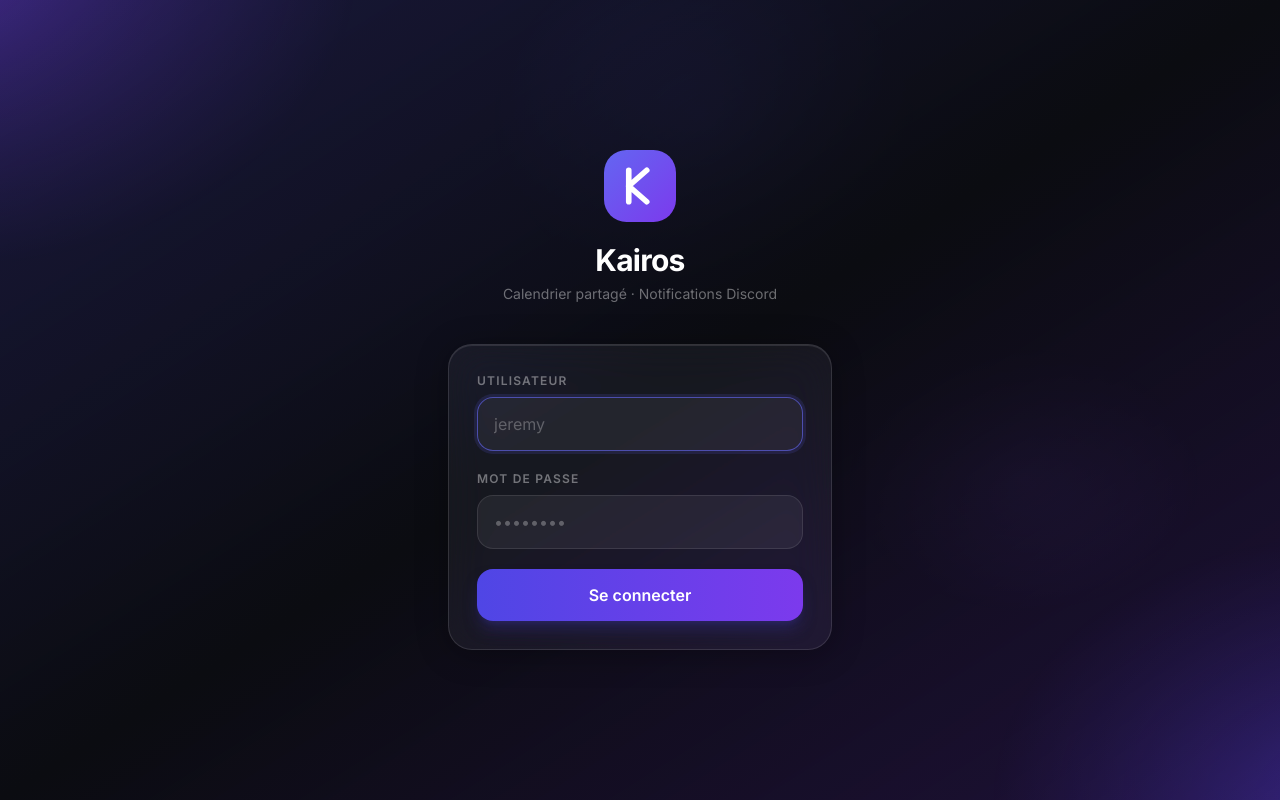
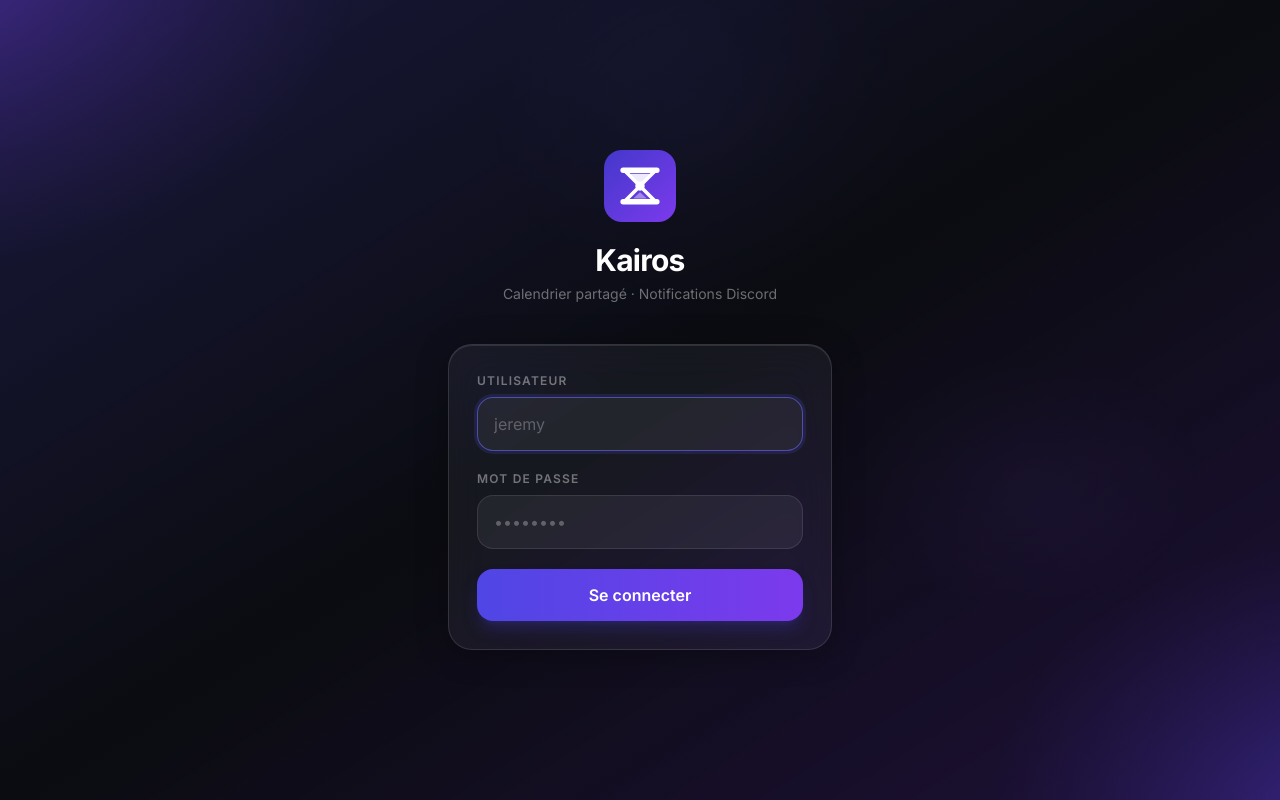
Before and after one commit to jeremy-nowak/kairos, a Next.js app: page / in a window 1280 px wide. Built offline with nearby package versions, Linux system fonts and the light colour scheme.

Commit message:
Style: couleurs

```diff
--- a/app/calendar/CalendarView.tsx
+++ b/app/calendar/CalendarView.tsx
@@ -15,9 +15,9 @@ interface CalendarViewProps {
 function getEventColor(event: Event): string {
   if (event.assigned_to) {
     const people = event.assigned_to.split(',').filter(Boolean)
-    if (people.length >= 2) return '#8b5cf6'       // les deux → violet
-    if (people[0] === 'jeremy')  return '#6366f1'  // Jérémy → indigo
-    if (people[0] === 'tatiana') return '#f43f5e'  // Tatiana → rose
+    if (people.length >= 2) return '#e879f9'       // les deux → fuchsia
+    if (people[0] === 'jeremy')  return '#818cf8'  // Jérémy → indigo clair
+    if (people[0] === 'tatiana') return '#fb7185'  // Tatiana → rose clair
   }
   switch (event.created_by.toLowerCase()) {
     case 'tatiana': return '#f43f5e'
--- a/app/events/EventList.tsx
+++ b/app/events/EventList.tsx
@@ -7,8 +7,8 @@ import { EventModal } from '@/components/EventModal'
 function getAccentColor(assignedTo: string | null): string | null {
   if (!assignedTo) return null
   const people = assignedTo.split(',').filter(Boolean)
-  if (people.length >= 2) return '#8b5cf6'
-  return people[0] === 'jeremy' ? '#6366f1' : '#f43f5e'
+  if (people.length >= 2) return '#e879f9'   // fuchsia vif — les deux
+  return people[0] === 'jeremy' ? '#818cf8' : '#fb7185'  // indigo clair / rose clair
 }
 
 function formatDate(dateStr: string): string {
--- a/app/page.tsx
+++ b/app/page.tsx
@@ -42,12 +42,17 @@ export default function LoginPage() {
             <svg width="72" height="72" viewBox="0 0 32 32" fill="none" xmlns="http://www.w3.org/2000/svg">
               <defs>
                 <linearGradient id="login-g" x1="0" y1="0" x2="32" y2="32" gradientUnits="userSpaceOnUse">
-                  <stop stopColor="#6366f1" />
+                  <stop stopColor="#4338ca" />
                   <stop offset="1" stopColor="#7c3aed" />
                 </linearGradient>
               </defs>
-              <rect width="32" height="32" rx="10" fill="url(#login-g)" />
-              <path d="M11 9v14M11 16l8-7M11 16l8 7" stroke="white" strokeWidth="2.5" strokeLinecap="round" strokeLinejoin="round" />
+              <rect width="32" height="32" rx="8" fill="url(#login-g)" />
+              <path d="M9 9L23 9L16 16L23 23L9 23L16 16Z" fill="none" stroke="white" strokeWidth="1.6" strokeLinejoin="round" />
+              <path d="M8.5 9H23.5" stroke="white" strokeWidth="2.4" strokeLinecap="round" />
+              <path d="M8.5 23H23.5" stroke="white" strokeWidth="2.4" strokeLinecap="round" />
+              <path d="M10.5 10.5L21.5 10.5L16 15.3Z" fill="white" fillOpacity="0.9" />
+              <path d="M13 21.5L19 21.5L16 18.8Z" fill="white" fillOpacity="0.4" />
+              <circle cx="16" cy="16" r="2.1" fill="white" />
             </svg>
           </div>
           <h1 className="text-3xl font-bold text-white tracking-tight">Kairos</h1>
--- a/components/Nav.tsx
+++ b/components/Nav.tsx
@@ -12,12 +12,17 @@ function KairosIcon({ size = 28 }: { size?: number }) {
     <svg width={size} height={size} viewBox="0 0 32 32" fill="none" xmlns="http://www.w3.org/2000/svg">
       <defs>
         <linearGradient id="ki-g" x1="0" y1="0" x2="32" y2="32" gradientUnits="userSpaceOnUse">
-          <stop stopColor="#6366f1" />
+          <stop stopColor="#4338ca" />
           <stop offset="1" stopColor="#7c3aed" />
         </linearGradient>
       </defs>
       <rect width="32" height="32" rx="8" fill="url(#ki-g)" />
-      <path d="M11 9v14M11 16l8-7M11 16l8 7" stroke="white" strokeWidth="2.5" strokeLinecap="round" strokeLinejoin="round" />
+      <path d="M9 9L23 9L16 16L23 23L9 23L16 16Z" fill="none" stroke="white" strokeWidth="1.6" strokeLinejoin="round" />
+      <path d="M8.5 9H23.5" stroke="white" strokeWidth="2.4" strokeLinecap="round" />
+      <path d="M8.5 23H23.5" stroke="white" strokeWidth="2.4" strokeLinecap="round" />
+      <path d="M10.5 10.5L21.5 10.5L16 15.3Z" fill="white" fillOpacity="0.9" />
+      <path d="M13 21.5L19 21.5L16 18.8Z" fill="white" fillOpacity="0.4" />
+      <circle cx="16" cy="16" r="2.1" fill="white" />
     </svg>
   )
 }
```
Also changed, not shown: public/favicon.svg.
